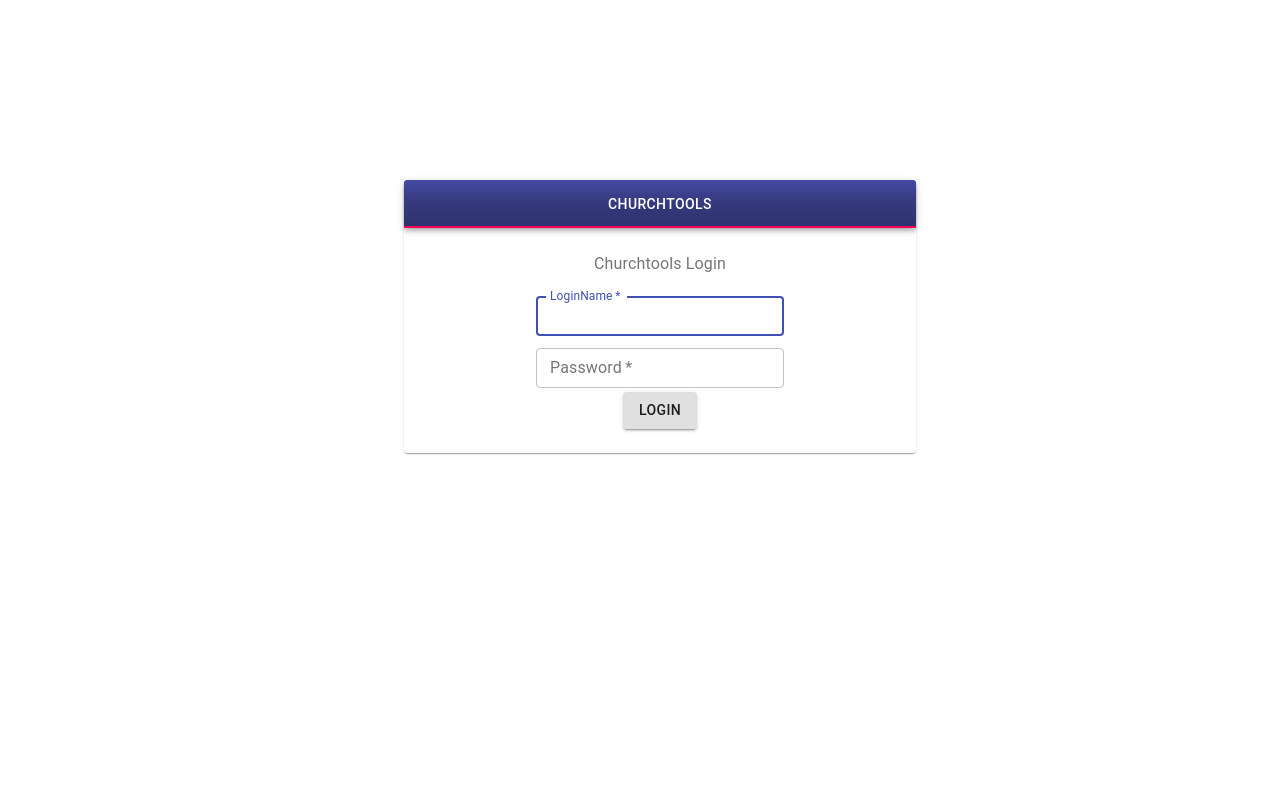
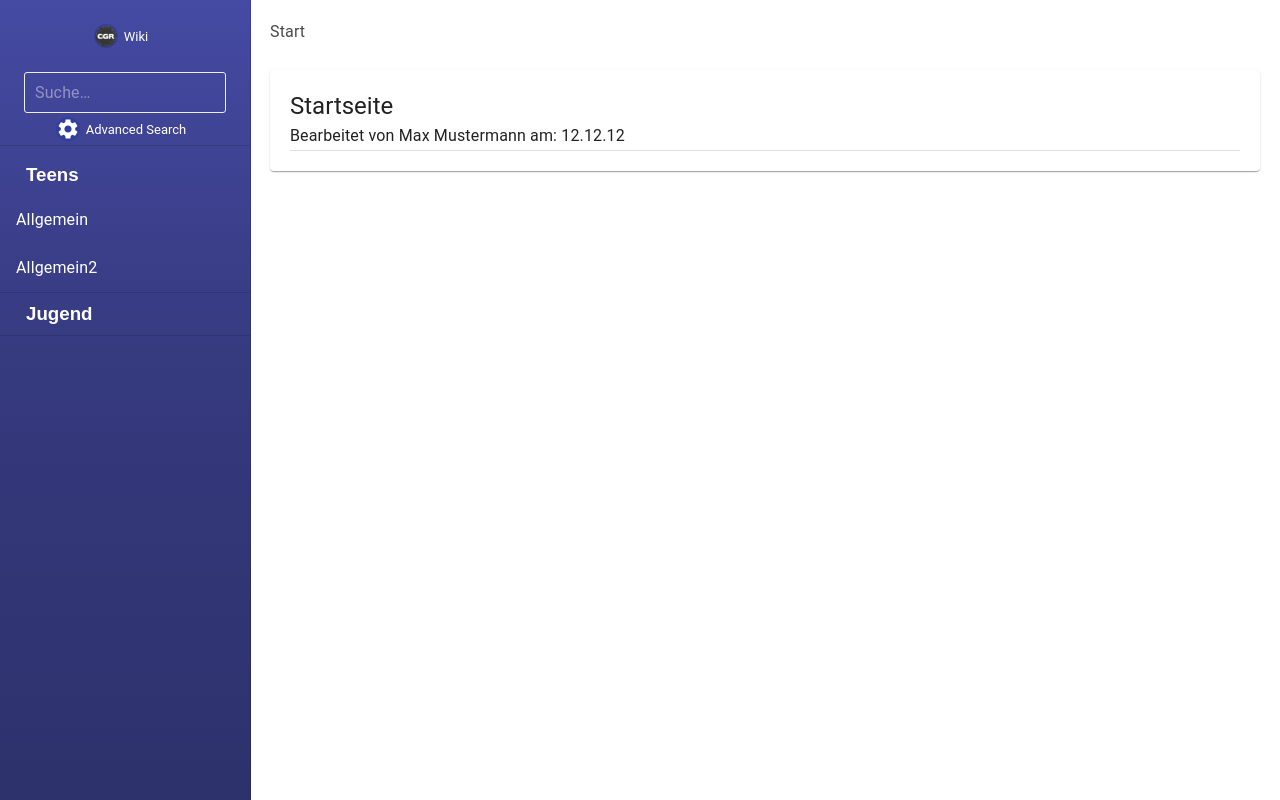
Before and after one commit to church-organizer/cgr-app, a React (Create React App) app: page / in a window 1280 px wide. Built offline with nearby package versions, Linux system fonts and the light colour scheme.

Commit message:
correct movement of content

```diff
--- a/src/App.js
+++ b/src/App.js
@@ -9,7 +9,7 @@
 
 class App extends Component {
     state = {
-        login: {isLoggedIn: false, username: ''}
+        login: {isLoggedIn: true, username: 'asd'}
     };
 
     render() {
@@ -17,22 +17,17 @@
             <Router>
                 <div className="App" style={{position: "fixed", width: "100%"}}>
                     {this.state.login.isLoggedIn ?
-                        <Container>
-                            <SideBar/>
+
                             <div className="content">
+                                <SideBar/>
                                 <Switch>
-
-                                    <Container>
-                                        <Route exact path="/search" component={AdvancedSearch}/>
-                                        <Route path="/" component={Wiki}/>
-                                    </Container>
-
+                                    <Route exact path="/search" component={AdvancedSearch}/>
+                                    <Route path="/" component={Wiki}/>
                                 </Switch>
                             </div>
-                        </Container>
-                         :
-                        <Route path="/" render={(props)=> <Login onLogin={(username) =>
-                                   this.setState({isLoggedIn: true, username: username})}/>}/>}
+                        :
+                        <Route path="/" render={(props) => <Login onLogin={(username) =>
+                            this.setState({isLoggedIn: true, username: username})}/>}/>}
 
                 </div>
             </Router>
```
